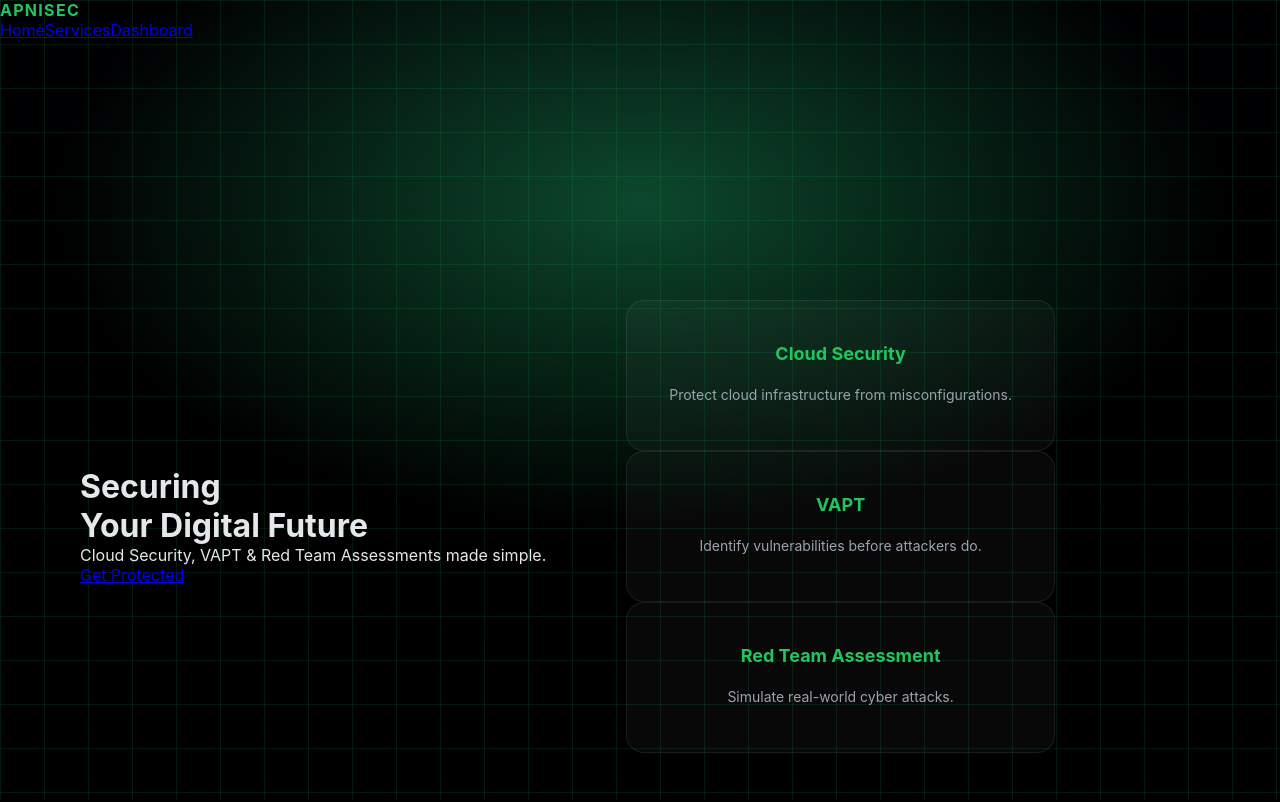
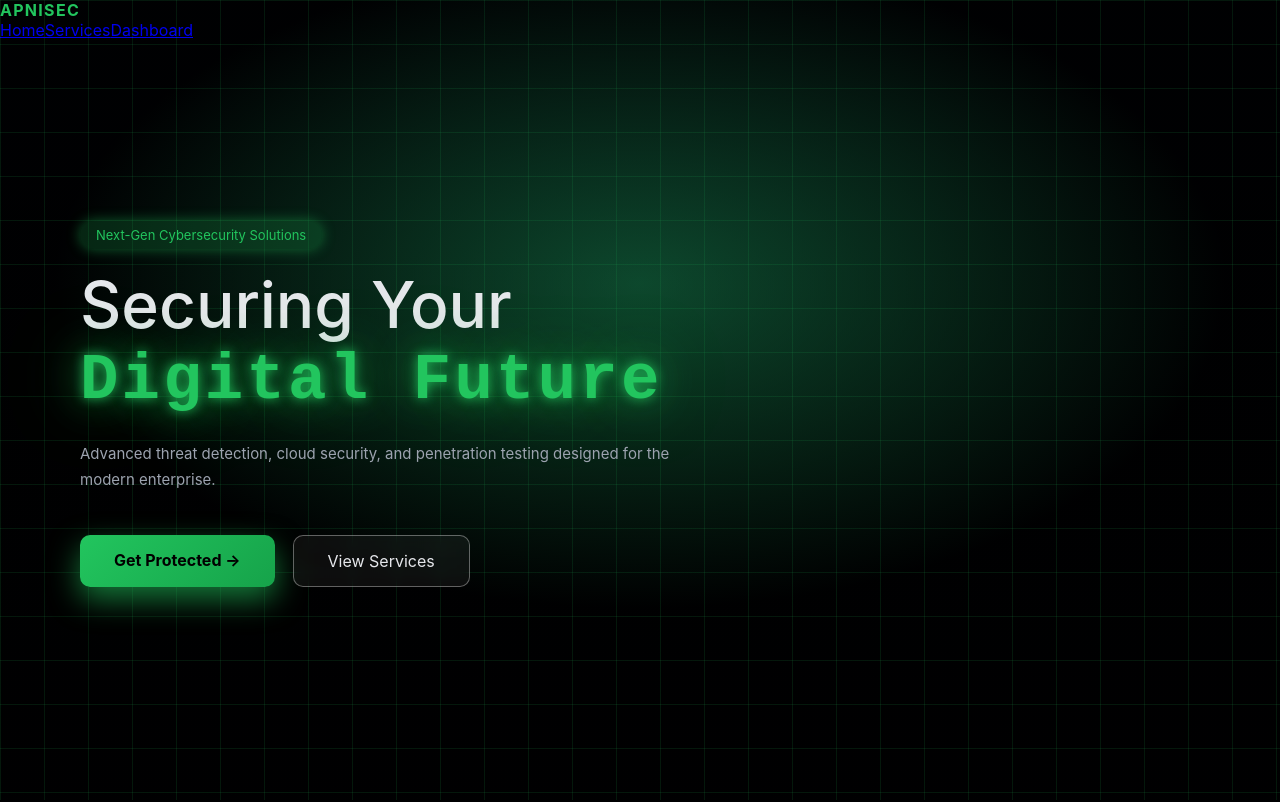
Before and after one commit to DigishaAdhaduk/Security-issue-tracker, a Next.js app in the folder frontend/: page / in a window 1280 px wide. Shown: the top 802 px of the page. Built offline with nearby package versions, Linux system fonts and the light colour scheme.

Commit message:
frontend files updation

```diff
--- a/frontend/app/page.tsx
+++ b/frontend/app/page.tsx
@@ -2,37 +2,67 @@ import Link from "next/link";
 
 export default function HomePage() {
   return (
+    <>
+      {/* HERO SECTION */}
       <main className="hero">
-      <div className="hero-left">
-        <h1>
-          Securing <br /> Your Digital Future
+        <div className="hero-content">
+          <span className="hero-pill">Next-Gen Cybersecurity Solutions</span>
+
+          <h1 className="hero-title">
+            Securing Your
+            <span>Digital Future</span>
           </h1>
 
-        <p>
-          Cloud Security, VAPT & Red Team Assessments made simple.
+          <p className="hero-desc">
+            Advanced threat detection, cloud security, and penetration testing
+            designed for the modern enterprise.
           </p>
 
-        <Link href="/register" className="cta-btn">
-          Get Protected
+          <div className="hero-actions">
+            <Link href="/register" className="btn-primary">
+              Get Protected →
+            </Link>
+
+            <Link href="#services" className="btn-secondary">
+              View Services
             </Link>
           </div>
+        </div>
+      </main>
 
-      <div id="services" className="services">
+      {/* SERVICES SECTION */}
+      <section id="services" className="services">
+        <div className="services-head">
+          <h2>Our Expertise</h2>
+          <p>Comprehensive security services tailored to your needs</p>
+        </div>
+
+        <div className="service-grid">
           <div className="service-card">
             <h3>Cloud Security</h3>
-          <p>Protect cloud infrastructure from misconfigurations.</p>
+            <p>
+              Secure your cloud infrastructure with advanced configuration
+              auditing and threat monitoring.
+            </p>
           </div>
 
           <div className="service-card">
             <h3>VAPT</h3>
-          <p>Identify vulnerabilities before attackers do.</p>
+            <p>
+              Vulnerability Assessment and Penetration Testing to identify weak
+              points before attackers do.
+            </p>
           </div>
 
           <div className="service-card">
             <h3>Red Team Assessment</h3>
-          <p>Simulate real-world cyber attacks.</p>
+            <p>
+              Simulated real-world attacks to test your organization’s detection
+              and response capabilities.
+            </p>
           </div>
         </div>
-    </main>
+      </section>
+    </>
   );
 }
```
Also changed, not shown: frontend/app/register/page.tsx (+18 -8 lines). Lines whose indentation alone changed are shown as unchanged.
